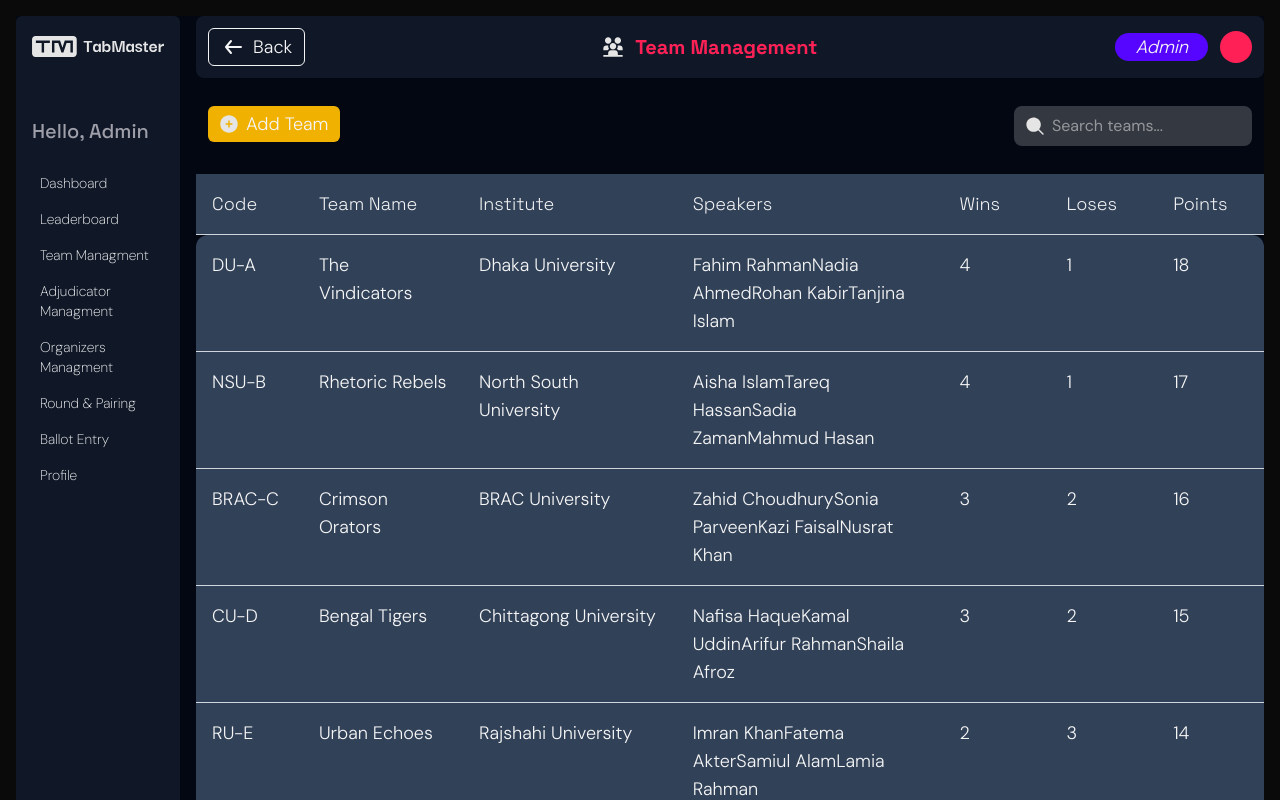
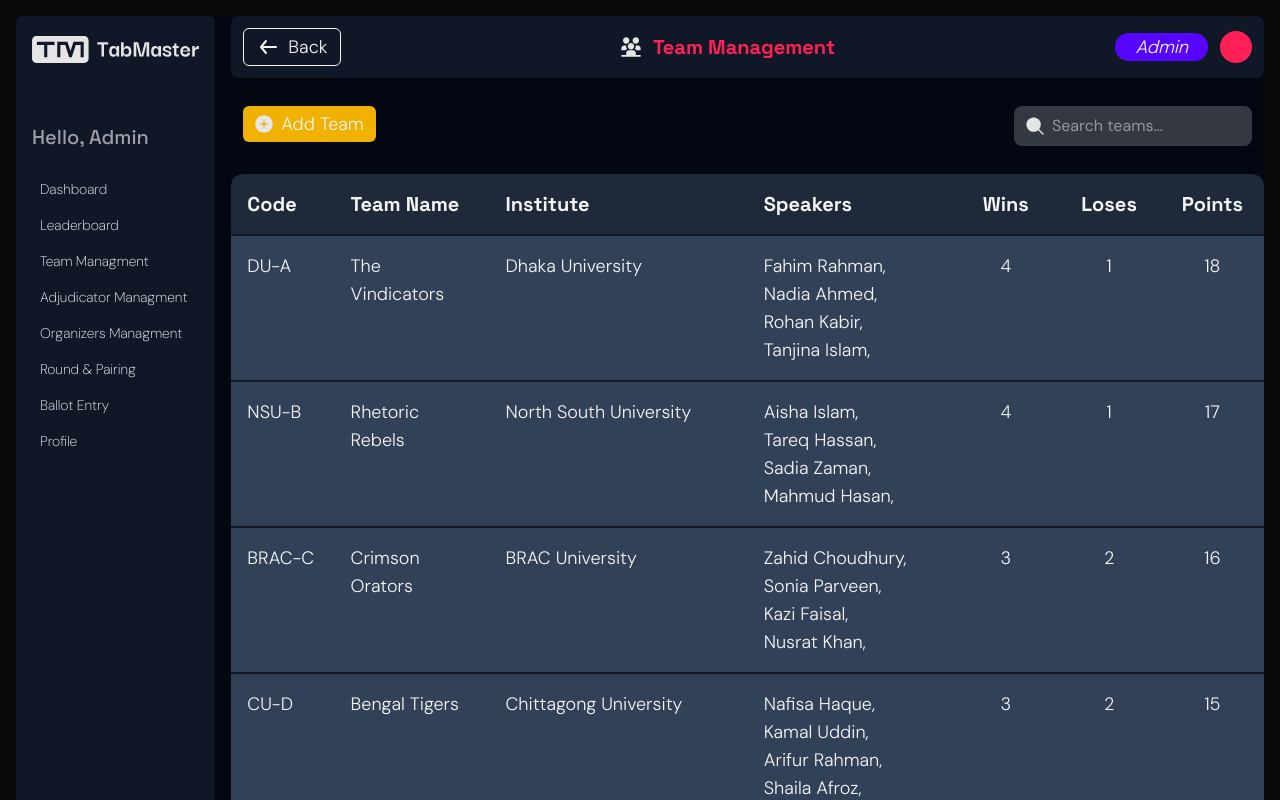
Before and after one commit to Ferdus615/TabMaster, a Next.js app: page /demo in a window 1280 px wide. Shown: the top 800 px of the page. Built offline with nearby package versions, Linux system fonts and the light colour scheme.

Commit message:
Team management table done.

```diff
--- a/app/globals.css
+++ b/app/globals.css
@@ -206,19 +206,19 @@ body {
   }
 
   table {
-    @apply text-left w-full;
+    @apply text-left w-full overflow-hidden rounded-xl;
   }
 
   thead {
-    @apply bg-gray-900 font-heading;
+    @apply bg-gray-800 font-heading font-bold text-2xl;
   }
 
   tbody {
-    @apply hover:cursor-pointer;
+    @apply bg-slate-700  hover:cursor-pointer;
   }
 
   tr {
-    @apply bg-slate-700;
+    @apply border-b-2 border-gray-900;
   }
 
   td {
--- a/components/DemoPages/TeamManagement.jsx
+++ b/components/DemoPages/TeamManagement.jsx
@@ -375,35 +375,36 @@ const TeamManagement = () => {
         <div>
           <table>
             <thead>
-              <tr className="grid grid-cols-[10%_15%_20%_25%_10%_10%_10%] font-semibold border-b border-gray-300">
-                <td className="p-4 ">Code</td>
-                <td className="p-4 ">Team Name</td>
-                <td className="p-4 ">Institute</td>
-                <td className="p-4 ">Speakers</td>
-                <td className="p-4 text-left">Wins</td>
-                <td className="p-4 text-left">Loses</td>
-                <td className="p-4 text-left">Points</td>
+              <tr className="grid grid-cols-[10%_15%_25%_20%_10%_10%_10%]">
+                <td className="p-4 font-bold text-xl">Code</td>
+                <td className="p-4 font-bold text-xl">Team Name</td>
+                <td className="p-4 font-bold text-xl">Institute</td>
+                <td className="p-4 font-bold text-xl">Speakers</td>
+                <td className="p-4 font-bold text-xl text-center">Wins</td>
+                <td className="p-4 font-bold text-xl text-center">Loses</td>
+                <td className="p-4 font-bold text-xl text-center">Points</td>
               </tr>
             </thead>
-          </table>
-        </div>
 
-        {/* table body */}
-        <div>
-          <table className="rounded-xl overflow-hidden">
             <tbody>
               {teams.map((team, index) => (
                 <tr
                   key={index}
-                  className="grid grid-cols-[10%_15%_20%_25%_10%_10%_10%] font-semibold border-b border-gray-300"
+                  className="grid grid-cols-[10%_15%_25%_20%_10%_10%_10%]"
                 >
-                  <td>{team.code}</td>
-                  <td>{team.name}</td>
-                  <td>{team.institution}</td>
-                  <td>{team.speakers}</td>
-                  <td>{team.wins}</td>
-                  <td>{team.loses}</td>
-                  <td>{team.points}</td>
+                  <td className="p-4">{team.code}</td>
+                  <td className="p-4">{team.name}</td>
+                  <td className="p-4">{team.institution}</td>
+                  <td className="p-4">
+                    {team.speakers.map((speaker, speakerIndex) => (
+                      <span key={speakerIndex} className="block">
+                        {speaker + ","}
+                      </span>
+                    ))}
+                  </td>
+                  <td className="p-4 text-center">{team.wins}</td>
+                  <td className="p-4 text-center">{team.loses}</td>
+                  <td className="p-4 text-center">{team.points}</td>
                 </tr>
               ))}
             </tbody>
```
